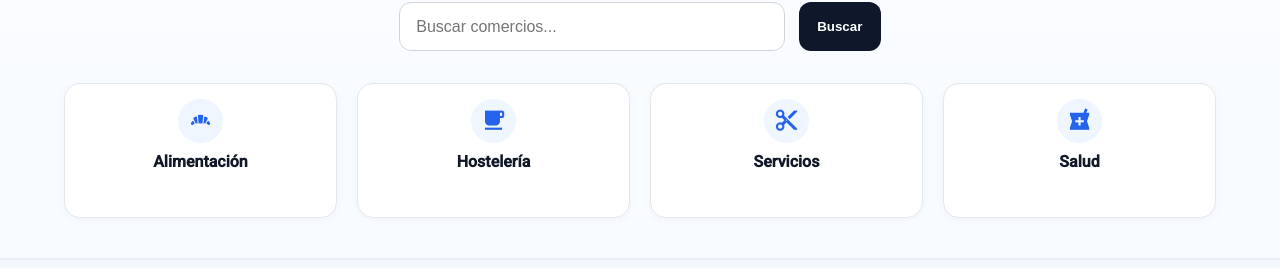
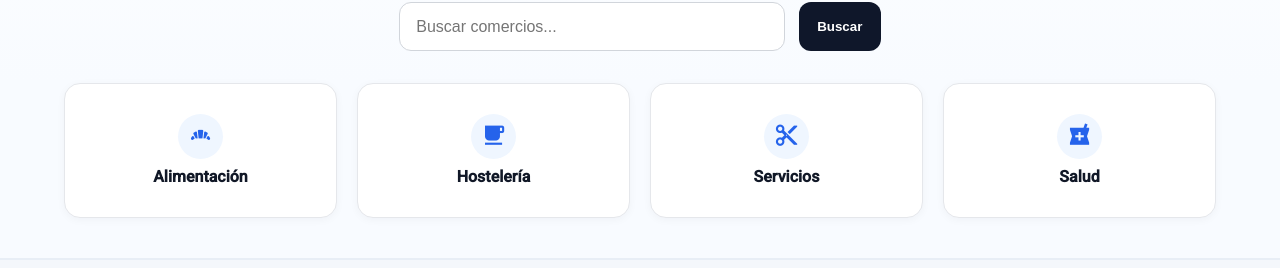
Before and after one commit to ardiez10/mibarrio-front, an Angular app: page / in a window 1280 px wide. Shown: the part 352-620 px from the top of the page. Built offline with nearby package versions, Linux system fonts and the light colour scheme; no server answers.

Commit message:
center home category cards

```diff
--- a/src/app/features/home/components/categories/categories.scss
+++ b/src/app/features/home/components/categories/categories.scss
@@ -13,7 +13,10 @@
 }
 
 .category-card {
-  display: block;
+  display: flex;
+  flex-direction: column;
+  align-items: center;
+  justify-content: center;
   min-height: 7.5rem;
   padding: 1.15rem 1.25rem;
   border-radius: 1rem;
@@ -34,7 +37,7 @@
 .category-card__icon {
   width: 3.35rem;
   height: 3.35rem;
-  margin: 0 auto 0.7rem;
+  margin: 0 0 0.7rem;
   border-radius: 999px;
   display: flex;
   align-items: center;
```
